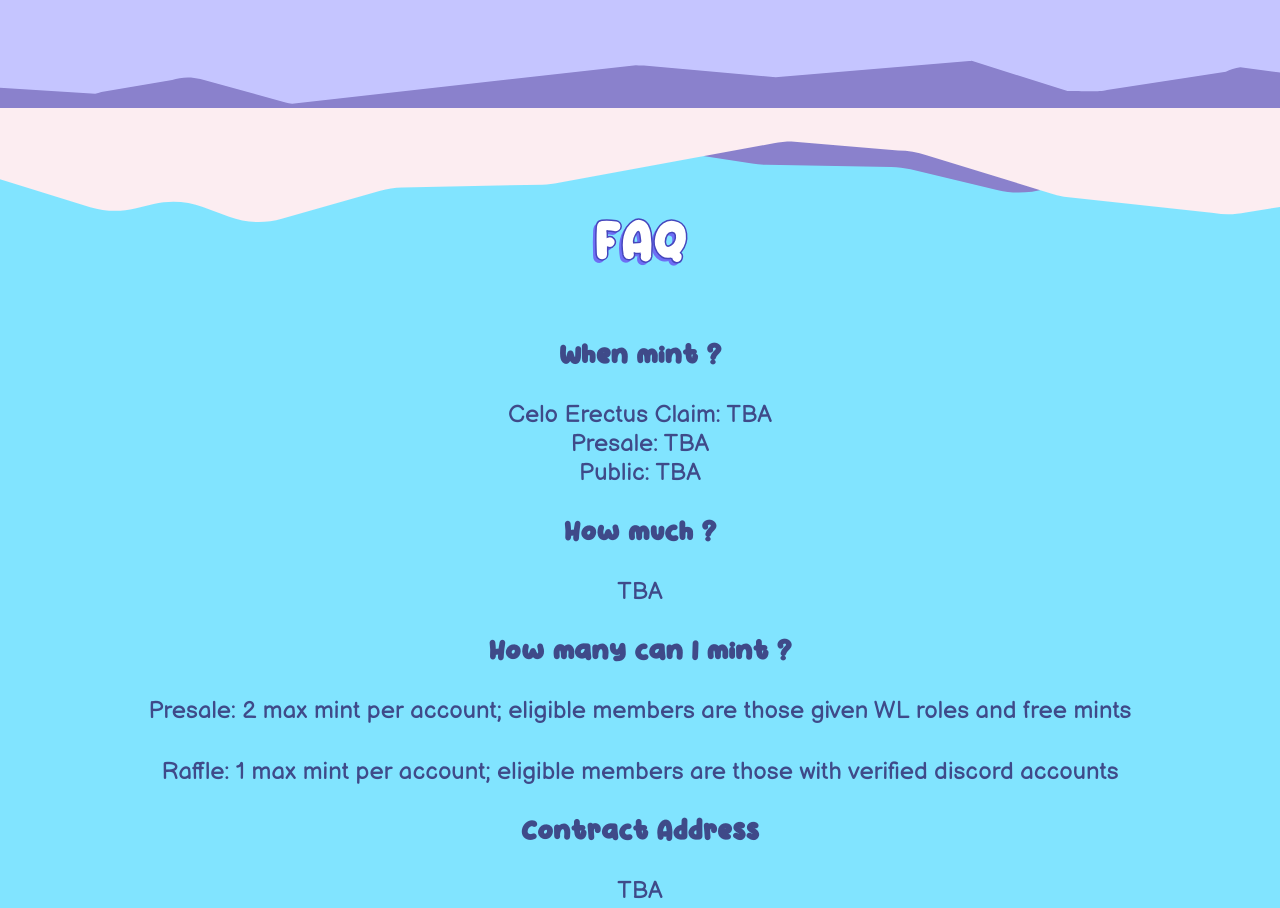
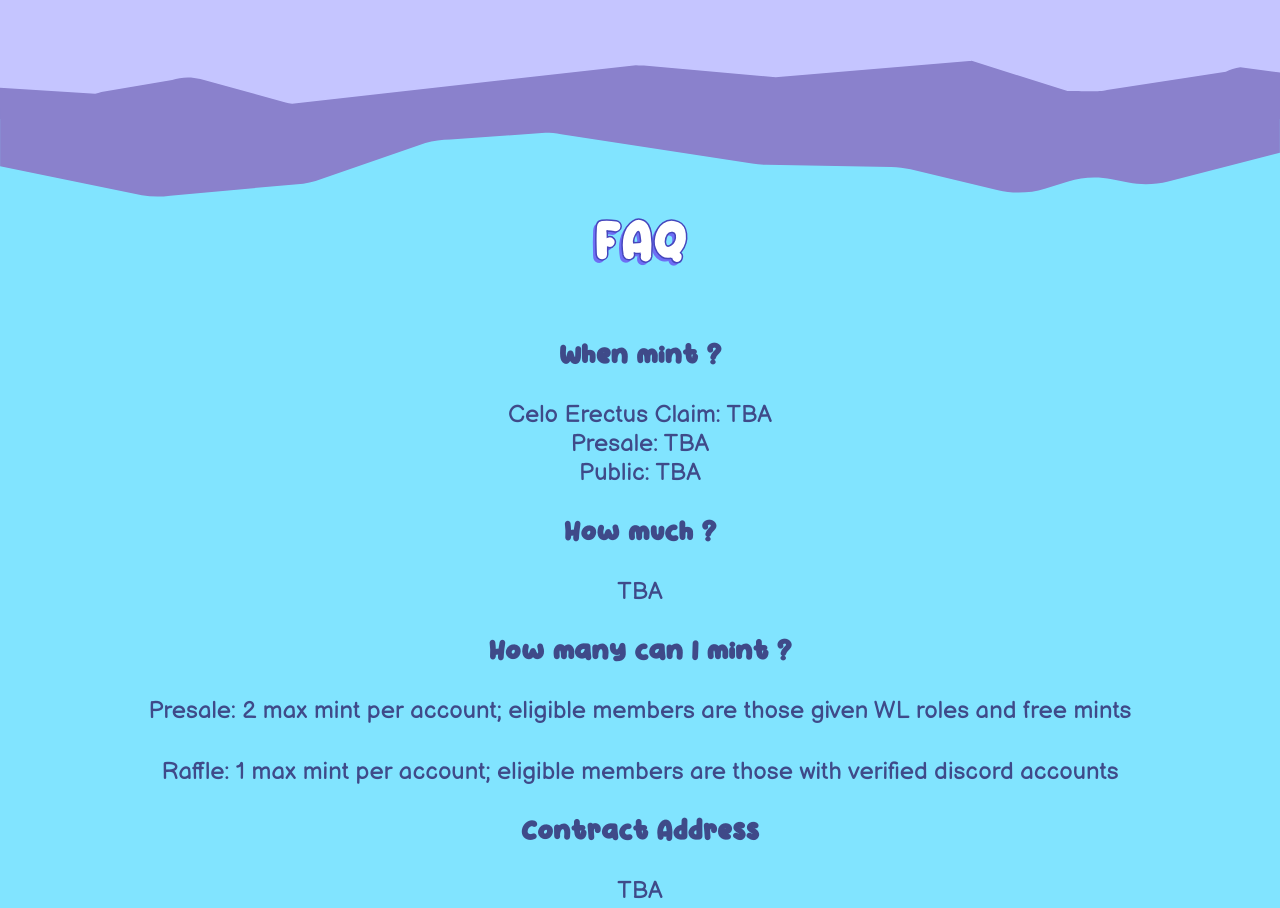
Before and after one commit to timdogfr/yen-s-, a plain HTML site: page index.html in a window 1280 px wide. Shown: the part 989-1897 px from the top of the page. Drawn offline with Linux system fonts and the light colour scheme.

Commit message:
Update index.html

```diff
--- a/index.html
+++ b/index.html
@@ -202,11 +202,6 @@
 				<h3 class="title">Is your smart contract gas efficient?</h3>
 				<p>Yes. We use ERC-721A.</p>
 			</article>
-			<img
-				class="section-divider"
-				id="team-divider"
-				src="src/img/faq-footer-divider.svg"
-			/>
 		</section>
 		<section class="faq section" id="faq-section">
 			<h2 class="title-section">FAQ</h2>
```
